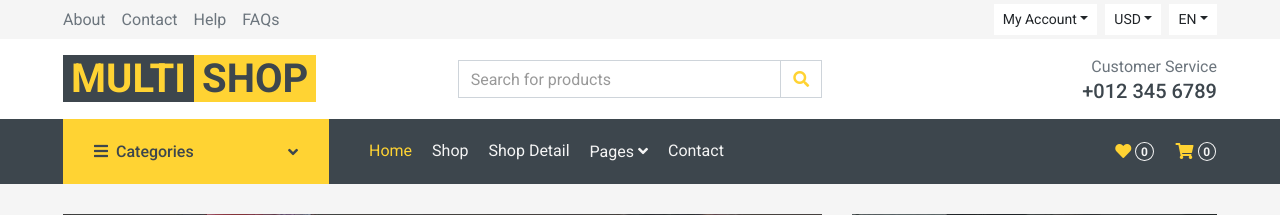
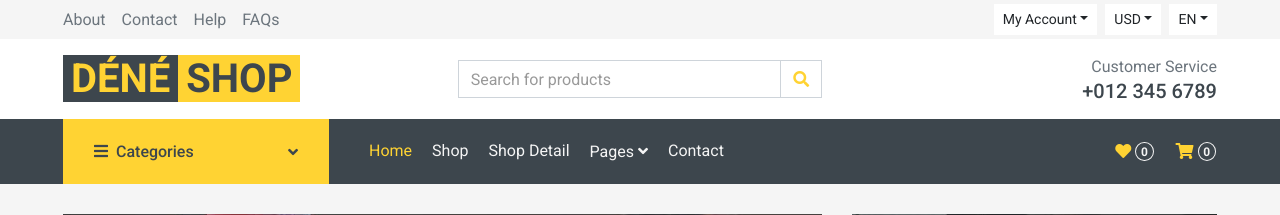
Before and after one commit to HKassogue/flask_eshop_dec_22, a Flask app: page / in a window 1280 px wide. Shown: the top 215 px of the page. Run offline with Flask 2, Linux system fonts and the light colour scheme; some libraries are stand-ins or nearby versions.

Commit message:
Change of site name

```diff
--- a/monapp/templates/base.html
+++ b/monapp/templates/base.html
@@ -3,7 +3,7 @@
 
 <head>
     <meta charset="utf-8">
-    <title>MultiShop - Online Shop Website Template</title>
+    <title>{% block title %} Déné shop {% endblock %}</title>
     <meta content="width=device-width, initial-scale=1.0" name="viewport">
     <meta content="Free HTML Templates" name="keywords">
     <meta content="Free HTML Templates" name="description">
@@ -80,7 +80,7 @@
         <div class="row align-items-center bg-light py-3 px-xl-5 d-none d-lg-flex">
             <div class="col-lg-4">
                 <a href="" class="text-decoration-none">
-                    <span class="h1 text-uppercase text-primary bg-dark px-2">Multi</span>
+                    <span class="h1 text-uppercase text-primary bg-dark px-2">Déné</span>
                     <span class="h1 text-uppercase text-dark bg-primary px-2 ml-n1">Shop</span>
                 </a>
             </div>
@@ -138,7 +138,7 @@
             <div class="col-lg-9">
                 <nav class="navbar navbar-expand-lg bg-dark navbar-dark py-3 py-lg-0 px-0">
                     <a href="" class="text-decoration-none d-block d-lg-none">
-                        <span class="h1 text-uppercase text-dark bg-light px-2">Multi</span>
+                        <span class="h1 text-uppercase text-dark bg-light px-2">Déné</span>
                         <span class="h1 text-uppercase text-light bg-primary px-2 ml-n1">Shop</span>
                     </a>
                     <button type="button" class="navbar-toggler" data-toggle="collapse" data-target="#navbarCollapse">
```
